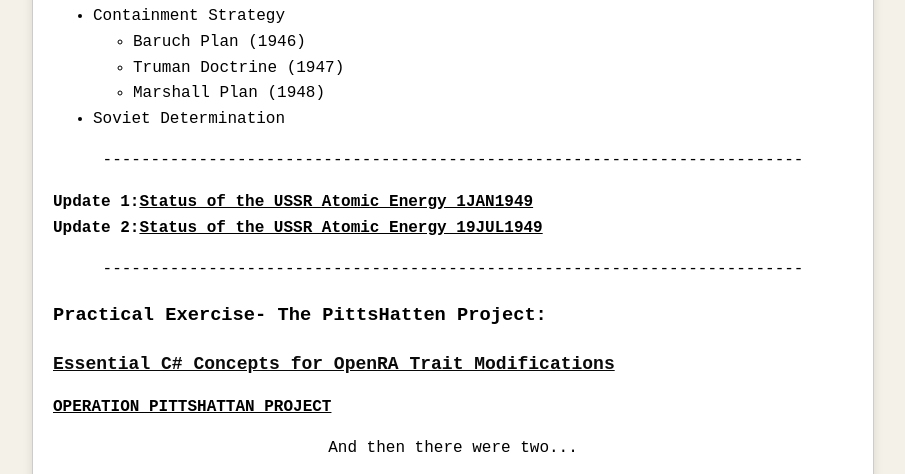
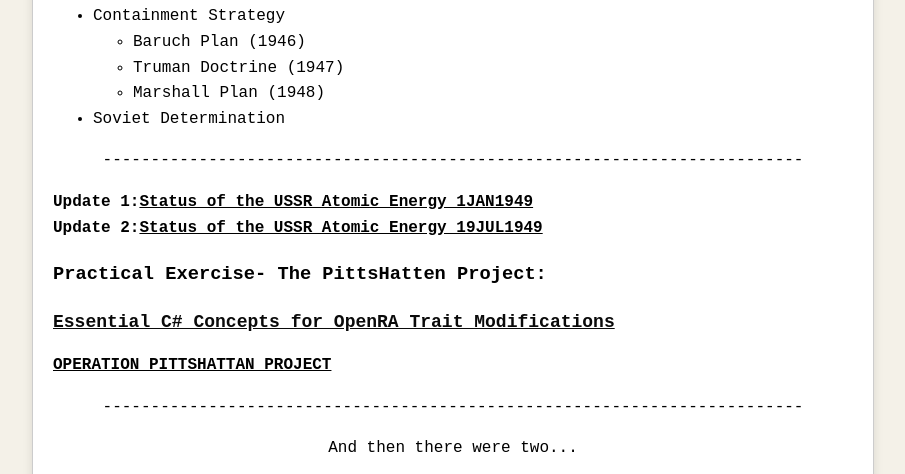
Before and after one commit to jboyce1/CodeWar, a Jekyll site: the page built from classes/ForeignFire.md, in a window 1280 px wide and 900 px high, scrolled down 1023 px, cut to the strip 0-474 px from the top of the window. Shown: the whole strip, without its empty margins (187-1092 px from the left). Built offline with Jekyll 4.4.1, drawn with Linux system fonts in a browser that asks for light colours.

Commit message:
Update ForeignFire.md

```diff
--- a/classes/ForeignFire.md
+++ b/classes/ForeignFire.md
@@ -30,9 +30,7 @@
 
   **Update 1:**[Status of the USSR Atomic Energy 1JAN1949]({{ 'classes/ForeignFire/Status of the USSR Atomic Energy 1JAN1949.pdf' | relative_url }})
   **Update 2:**[Status of the USSR Atomic Energy 19JUL1949]({{ 'classes/ForeignFire/Status of the USSR Atomic Energy 19JUL1949.pdf' | relative_url }})
-<div style="text-align: center;">
-  <p>-------------------------------------------------------------------------</p>
-</div>
+
 ### Practical Exercise- The PittsHatten Project:
   <a href="https://jboyce1.github.io/CodeWar/classes/CSforOpenRA" target="_blank" style="font-size: 18px; text-decoration: underline; color: #0a0a0a;">
     Essential C# Concepts for OpenRA Trait Modifications
@@ -40,7 +38,9 @@
 
 [OPERATION PITTSHATTAN PROJECT]({{ 'classes/ForeignFire/1949 Operation PittsHattan Project.pdf' | relative_url }})
 
-
+ <div style="text-align: center;">
+  <p>-------------------------------------------------------------------------</p>
+</div>
 
 <div style="text-align: center;">
   <p>And then there were two...</p>
```
